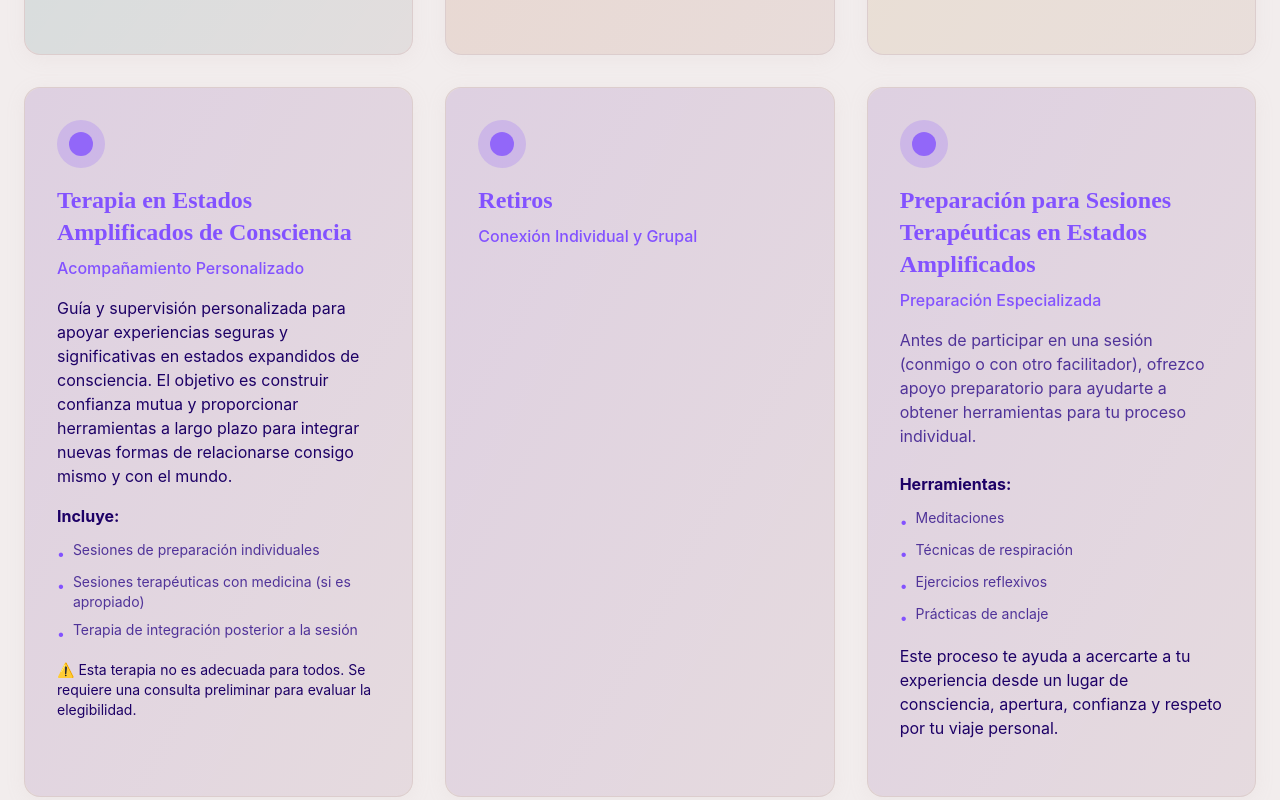
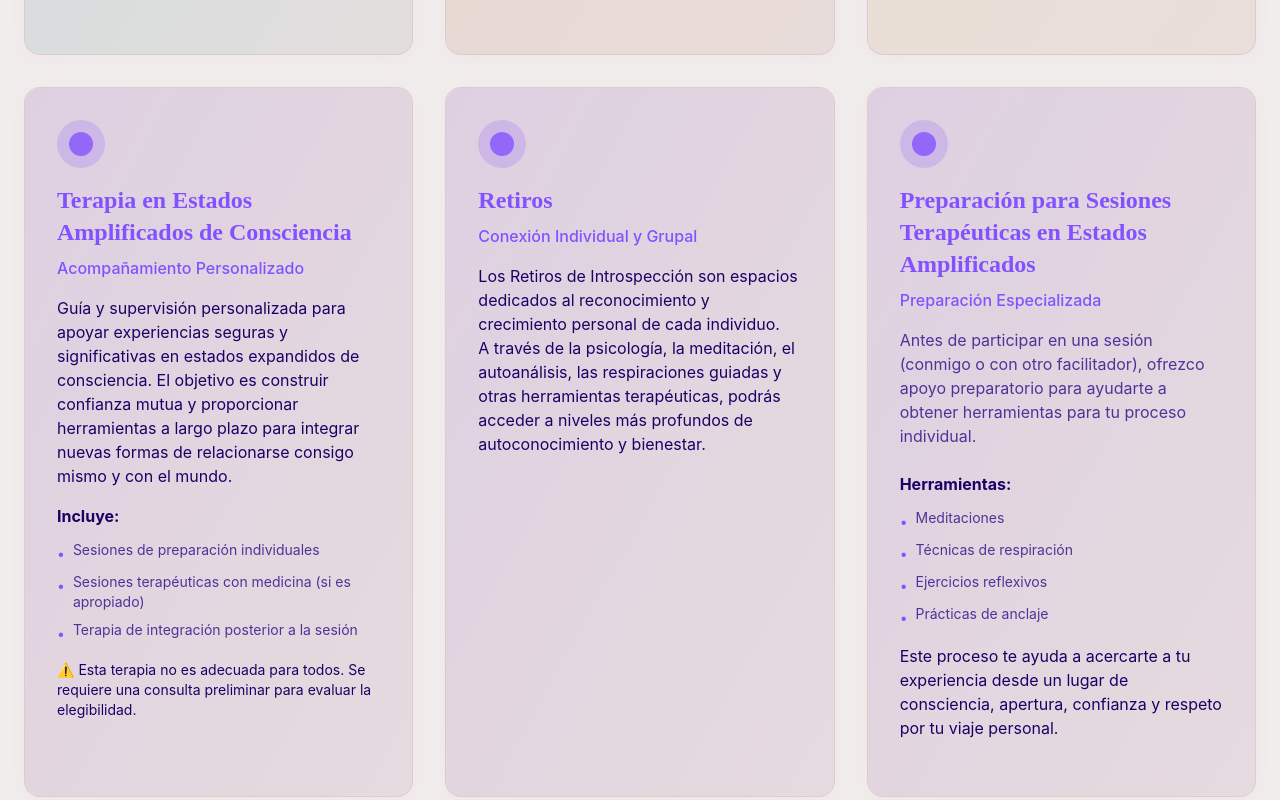
Before and after one commit to loveruleslife/paocha-mindbloom-site, a React (Vite) app: page / in a window 1280 px wide. Shown: the part 2900-3700 px from the top of the page. Built offline with nearby package versions, Linux system fonts and the light colour scheme; the HTML template or start-up script is replaced by a standard one.

Commit message:
Add retreat description

```diff
--- a/src/components/Services.tsx
+++ b/src/components/Services.tsx
@@ -236,12 +236,14 @@ const Services = () => {
                           </li>
                         ))}
                       </ul>
-                      {service.closing && (
-                        <p className="text-foreground mt-3 md:mt-4 leading-relaxed text-sm md:text-base text-center md:text-left">
-                          {service.closing}
-                        </p>
-                      )}
                     </div>
+                  )}
+
+                  {/* Closing text for Retreats and Preparation */}
+                  {service.closing && !service.toolsList && (
+                    <p className="text-foreground mt-3 md:mt-4 leading-relaxed text-sm md:text-base text-center md:text-left whitespace-pre-line">
+                      {service.closing}
+                    </p>
                   )}
 
                   {/* Tools list for Preparation */}
--- a/src/contexts/LanguageContext.tsx
+++ b/src/contexts/LanguageContext.tsx
@@ -86,7 +86,7 @@ const translations = {
     'service.retreats.subtitle': 'Conexión Individual y Grupal',
     'service.retreats.options': '',
     'service.retreats.options.list': [],
-    'service.retreats.closing': '',
+    'service.retreats.closing': 'Los Retiros de Introspección son espacios dedicados al reconocimiento y crecimiento personal de cada individuo.\nA través de la psicología, la meditación, el autoanálisis, las respiraciones guiadas y otras herramientas terapéuticas, podrás acceder a niveles más profundos de autoconocimiento y bienestar.',
 
     'service.preparation.title': 'Preparación para Sesiones Terapéuticas en Estados Amplificados',
     'service.preparation.subtitle': 'Preparación Especializada',
@@ -220,7 +220,7 @@ const translations = {
     'service.retreats.subtitle': 'Individual and Group Connection',
     'service.retreats.options': '',
     'service.retreats.options.list': [],
-    'service.retreats.closing': '',
+    'service.retreats.closing': 'Introspection Retreats are dedicated spaces for the recognition and personal growth of each individual.\nThrough psychology, meditation, self-analysis, guided breathing, and other therapeutic tools, you can access deeper levels of self-knowledge and well-being.',
 
     'service.preparation.title': 'Preparation for Therapeutic Sessions in Amplified States',
     'service.preparation.subtitle': 'Specialized Preparation',
```
